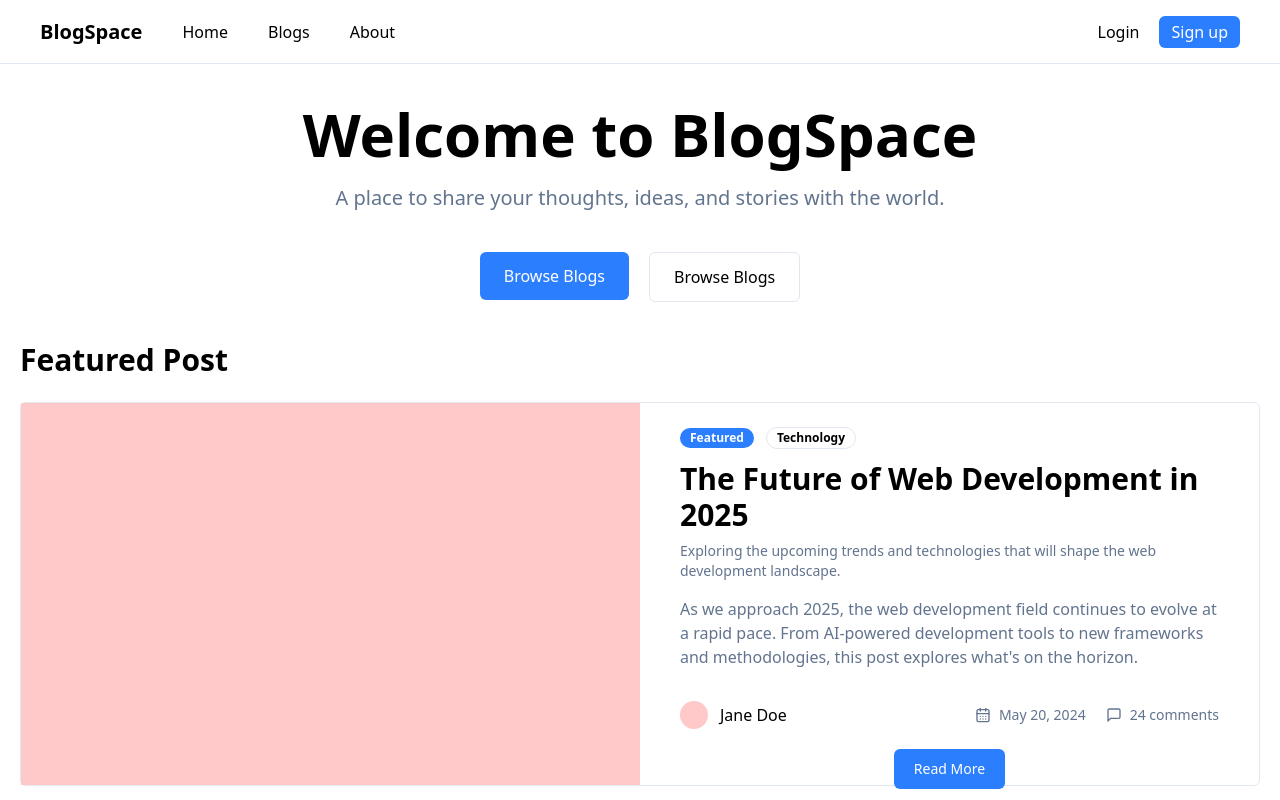
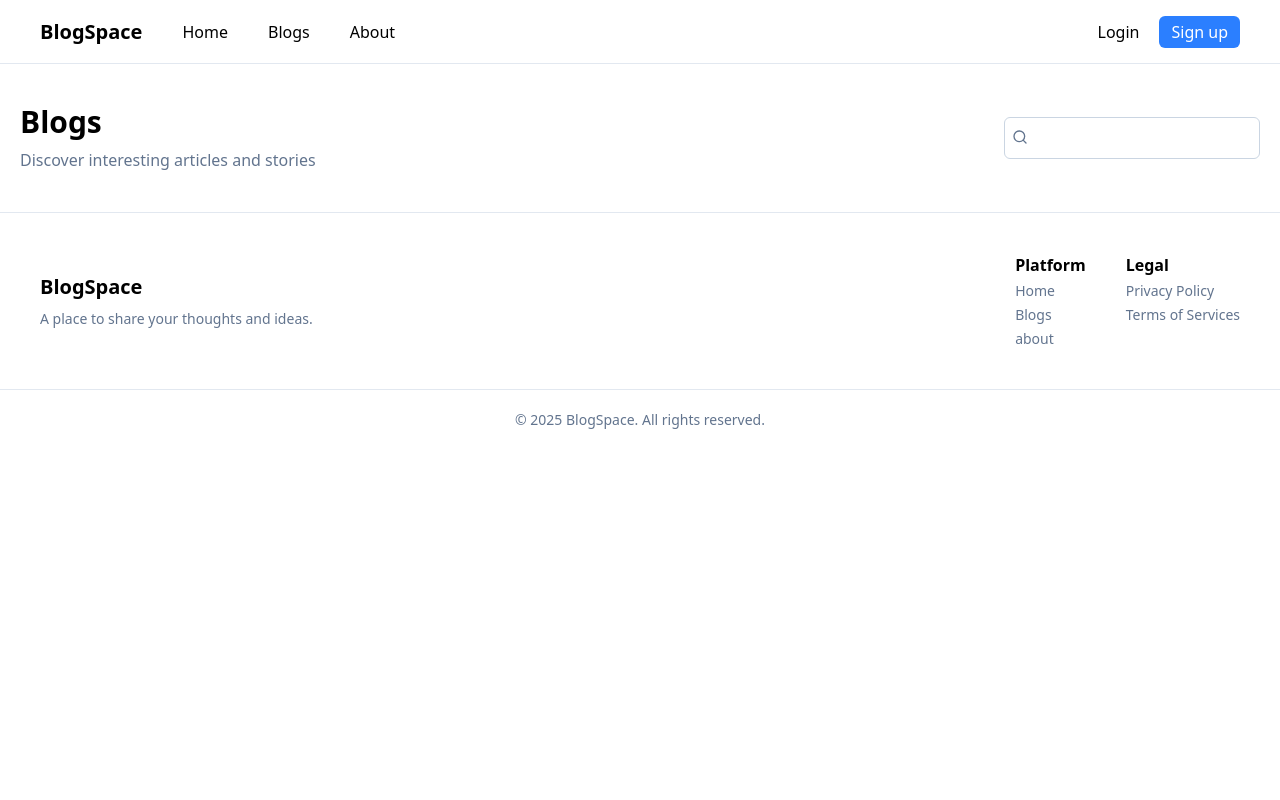
Before and after one commit to davidvchang/BlogSpace, a React (Vite) app in the folder frontend/: page /blogs in a window 1280 px wide. Shown: the top 800 px of the page. Built offline with nearby package versions, Linux system fonts and the light colour scheme.

Commit message:
Add: header Blogs page

```diff
--- a/frontend/package.json
+++ b/frontend/package.json
@@ -14,6 +14,7 @@
     "lucide-react": "^0.477.0",
     "react": "^19.0.0",
     "react-dom": "^19.0.0",
+    "react-router-dom": "^7.3.0",
     "tailwindcss": "^4.0.10"
   },
   "devDependencies": {
--- a/frontend/src/App.tsx
+++ b/frontend/src/App.tsx
@@ -1,6 +1,8 @@
 import Footer from "./components/Footer"
 import NavBar from "./components/NavBar"
+import {BrowserRouter, Route, Routes} from 'react-router-dom'
 import Home from "./pages/Home"
+import Blogs from "./pages/Blogs"
 
 function App() {
 
@@ -9,7 +11,14 @@ function App() {
       <NavBar/>
 
       <div className="pt-16">
-        <Home/>
+        <BrowserRouter>
+          <Routes>
+            <Route path="/" element={<Home/>}/>
+            <Route path="/blogs" element={<Blogs/>}/>
+          </Routes>
+
+        </BrowserRouter>
+
 
       </div>
 
--- /dev/null
+++ b/frontend/src/components/InputSearch.tsx
@@ -0,0 +1,13 @@
+import React from 'react'
+import { Search } from 'lucide-react';
+
+const InputSearch:React.FC = () => {
+  return (
+    <div className='flex w-fit h-fit relative'>
+        <input type="search" name="search" id="search" className='w-64 px-8 py-2 border border-slate-300 rounded-md font-light'/>
+        <Search className='w-4 h-4 absolute top-3 left-2 text-slate-500'/>
+    </div>
+  )
+}
+
+export default InputSearch
--- /dev/null
+++ b/frontend/src/pages/Blogs.tsx
@@ -0,0 +1,19 @@
+import React from 'react'
+import InputSearch from '../components/InputSearch'
+
+const Blogs:React.FC = () => {
+  return (
+    <section className='flex flex-col w-full py-10 px-5 border-b border-b-slate-200'>
+        <div className='flex justify-between items-center'>
+            <div className='flex flex-col gap-2'>
+                <span className='text-3xl font-bold'>Blogs</span>
+                <span className='text-slate-500'>Discover interesting articles and stories</span>
+            </div>
+
+            <InputSearch/>
+        </div>
+    </section>
+  )
+}
+
+export default Blogs
```
Also changed, not shown: 1 other file (tests, documents, lock files or other folders).
